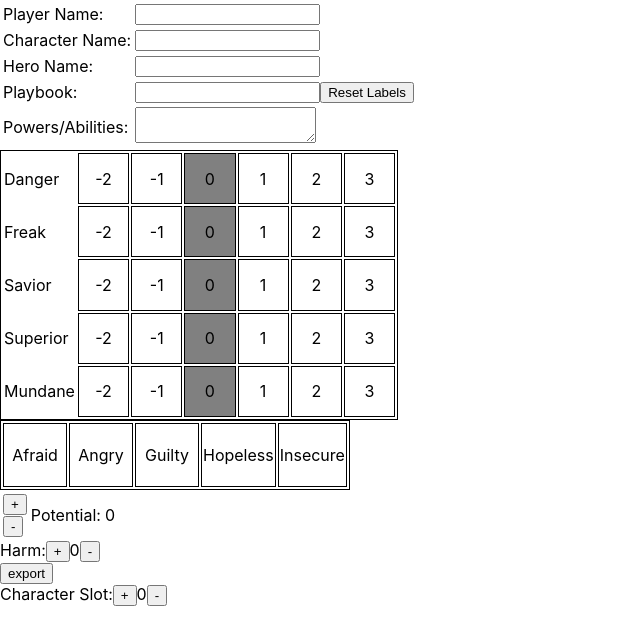
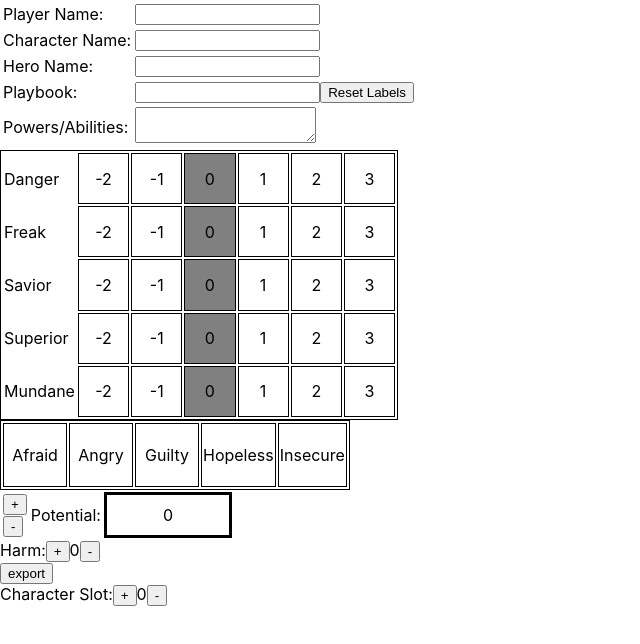
Before and after one commit to Monadic-Cat/mam, a React (Create React App) app: page / in a window 1280 px wide. Shown: the top 644 px of the page, without its empty margins (0-640 px from the left). Built offline with nearby package versions, Linux system fonts and the light colour scheme.

Commit message:
Style Potential section

```diff
--- a/src/Potential.jsx
+++ b/src/Potential.jsx
@@ -5,6 +5,7 @@ import { range } from 'lodash';
 import { changePotential, markPotential } from './actions';
 import { groupPotential as group } from './sheet';
 import { withCharacterState } from './store';
+import './Potential.sass';
 
 type Props = {
 	amount: number,
@@ -49,9 +50,10 @@ class Potential extends Component<Props> {
 			{group(this.props.amount, 5).map(
 				(x,i) =>
 				<td
-					style={{
-						textDecoration: this.props.marked > i ? "line-through":null
-					}}
+					className={[
+						"Potential-Cell",
+						this.props.marked > i ? "used-cell":undefined
+					].join(" ")}
 					onClick={(e) => this.markClick(e, i)}
 					key={i}>
 					{x}
--- /dev/null
+++ b/src/Potential.sass
@@ -0,0 +1,8 @@
+.Potential-Cell
+	user-select: none
+	border-style: solid
+	width: 10vw
+	text-align: center
+
+.used-cell
+	background-color: grey
```
